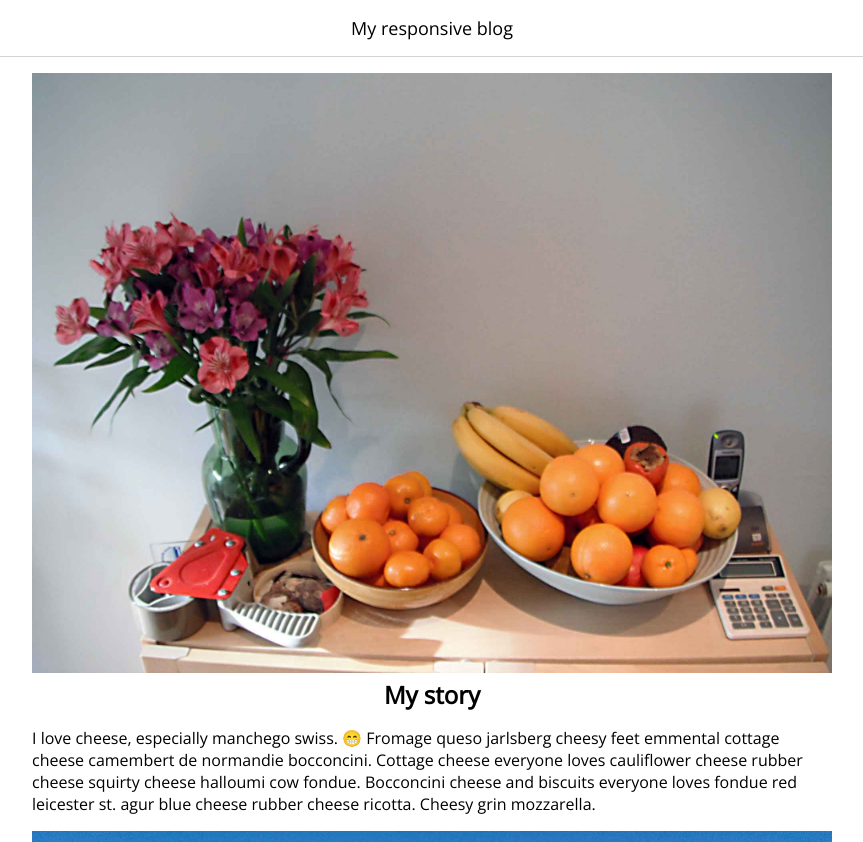
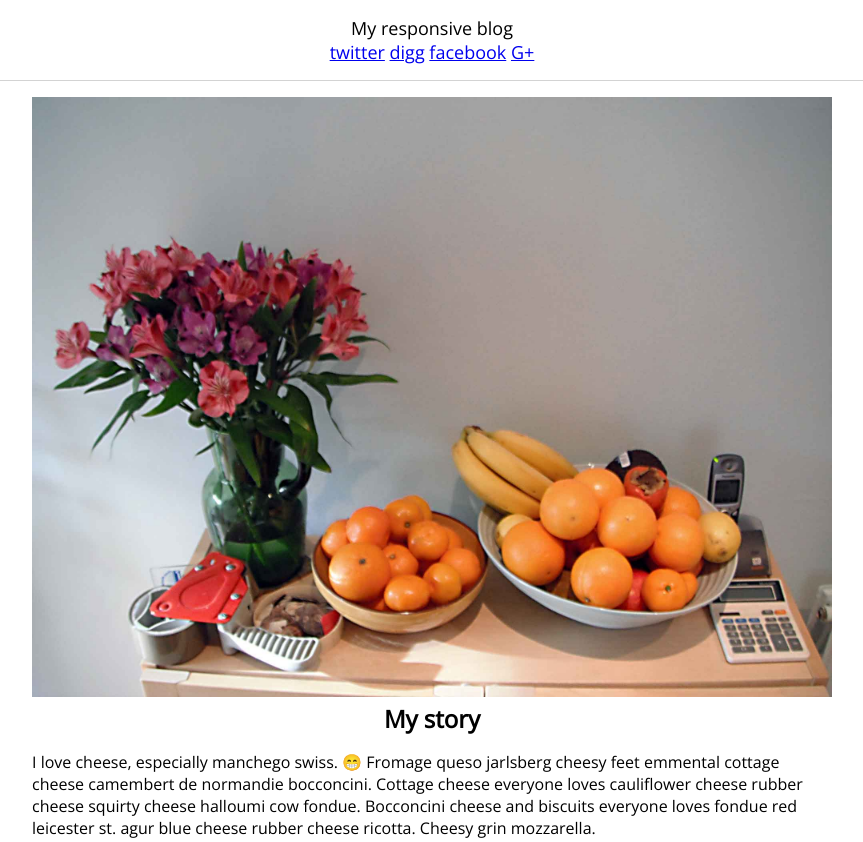
Before and after one commit to edu-aguilar/mws-udacity-2.7.16, a website: page index.html in a window 1280 px wide. Shown: the top 842 px of the page, without its empty margins (208-1071 px from the left). Drawn offline with nearby package versions, Linux system fonts and the light colour scheme.

Commit message:
feat: added social links

```diff
--- a/css/main.css
+++ b/css/main.css
@@ -16,7 +16,7 @@ header {
   margin-bottom: 1rem;
 }
 
-header p, footer p {
+header p, footer p, header .social {
   margin: 0 auto;
   font-size: 18px;
   width: fit-content;
--- a/index.html
+++ b/index.html
@@ -27,6 +27,12 @@
 
     <header>
       <p>My responsive blog</p>
+      <div class="social">
+        <a href="https://twitter.com" target="_blank" class="twitter">twitter</a>
+        <a href="http://digg.com/" target="_blank" class="digg">digg</a>
+        <a href="https://www.facebook.com/" target="_blank" class="facebook">facebook</a>
+        <a href="https://plus.google.com/" target="_blank" class="google">G+</a>
+      </div>
     </header>
 
     <main>
```
